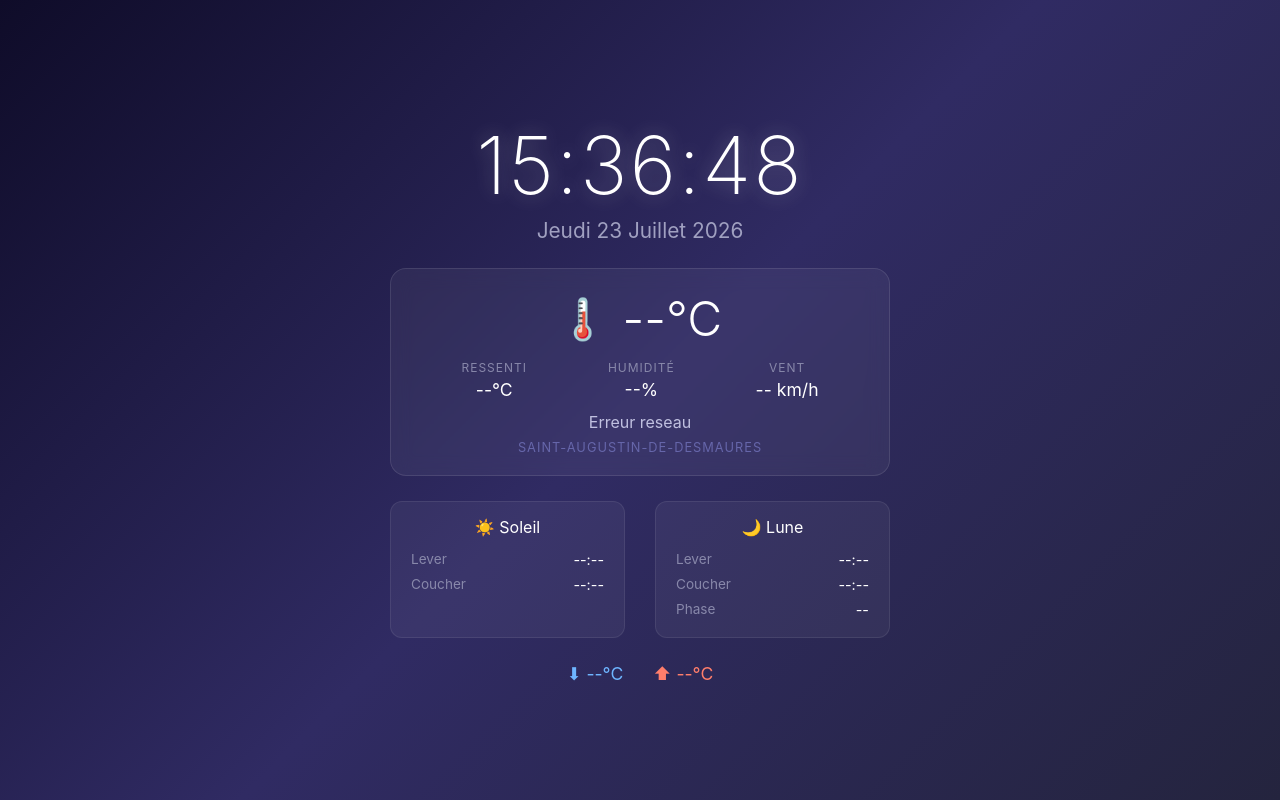
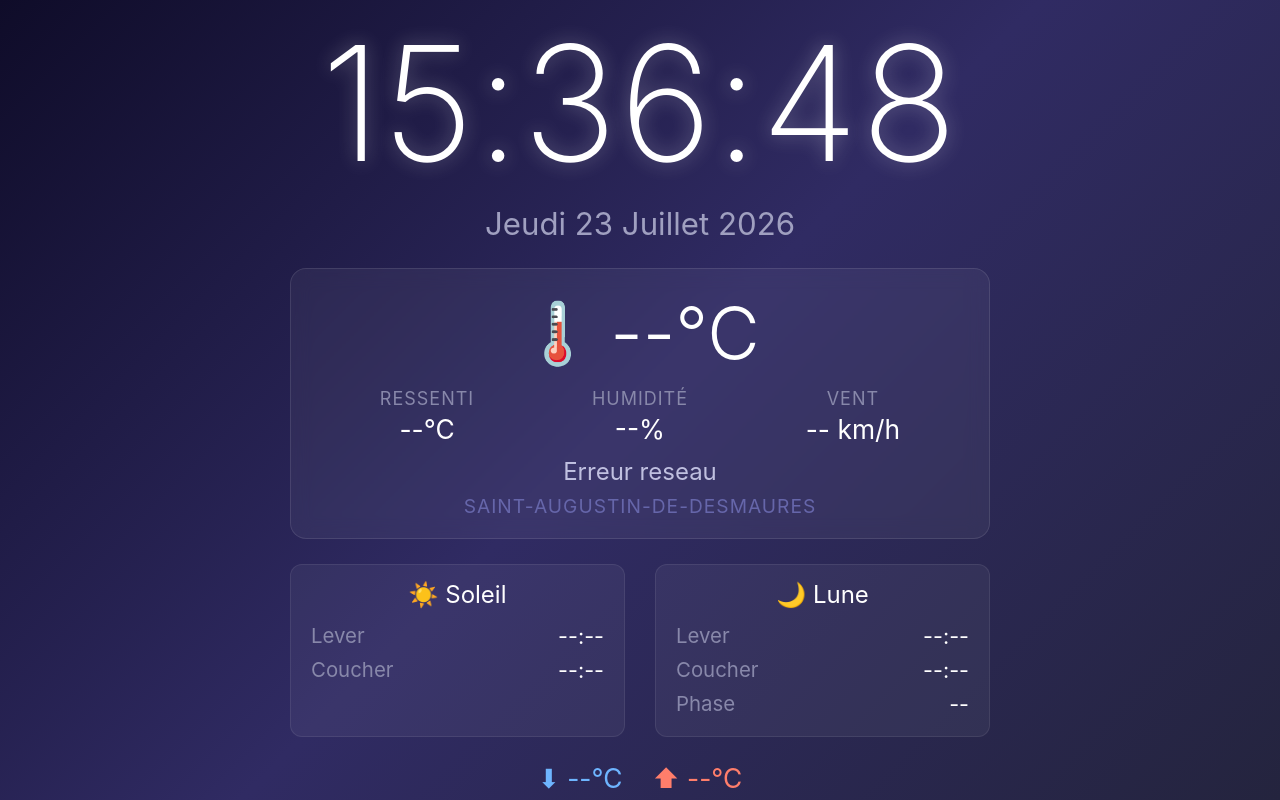
Before and after one commit to mbargone/Ipad-control-center, a Python web app: template templates/index.html in a window 1280 px wide. Run offline with Jinja, Linux system fonts and the light colour scheme; the template is opened without the code that fills it, so the values that code supplies are empty.

Commit message:
Augmentation tailles: horloge x2, reste +50%

```diff
--- a/static/style.css
+++ b/static/style.css
@@ -31,14 +31,14 @@
 }
 
 .time {
-    font-size: 5rem;
+    font-size: 10rem;
     font-weight: 200;
     letter-spacing: 2px;
     text-shadow: 0 0 20px rgba(255, 255, 255, 0.3);
 }
 
 .date {
-    font-size: 1.3rem;
+    font-size: 1.95rem;
     color: #a0a0c0;
     margin-top: 5px;
     text-transform: capitalize;
@@ -54,7 +54,7 @@
     -webkit-backdrop-filter: blur(10px);
     border: 1px solid rgba(255, 255, 255, 0.1);
     width: 100%;
-    max-width: 500px;
+    max-width: 700px;
 }
 
 .weather-header {
@@ -66,11 +66,11 @@
 }
 
 .weather-icon {
-    font-size: 2.5rem;
+    font-size: 3.75rem;
 }
 
 .weather-temp {
-    font-size: 3rem;
+    font-size: 4.5rem;
     font-weight: 300;
 }
 
@@ -87,25 +87,25 @@
 }
 
 .weather-detail .label {
-    font-size: 0.75rem;
+    font-size: 1.125rem;
     color: #8888aa;
     text-transform: uppercase;
     letter-spacing: 1px;
 }
 
 .weather-detail .value {
-    font-size: 1.1rem;
+    font-size: 1.65rem;
     margin-top: 4px;
 }
 
 .weather-condition {
-    font-size: 1rem;
+    font-size: 1.5rem;
     color: #c0c0e0;
     margin-top: 8px;
 }
 
 .location {
-    font-size: 0.8rem;
+    font-size: 1.2rem;
     color: #6666aa;
     margin-top: 8px;
     letter-spacing: 1px;
@@ -117,7 +117,7 @@
     display: flex;
     gap: 30px;
     width: 100%;
-    max-width: 500px;
+    max-width: 700px;
     justify-content: center;
 }
 
@@ -130,7 +130,7 @@
 }
 
 .astro-group h3 {
-    font-size: 1rem;
+    font-size: 1.5rem;
     font-weight: 400;
     margin-bottom: 10px;
     text-align: center;
@@ -144,11 +144,11 @@
 
 .astro-label {
     color: #8888aa;
-    font-size: 0.85rem;
+    font-size: 1.275rem;
 }
 
 .astro-value {
-    font-size: 0.9rem;
+    font-size: 1.35rem;
 }
 
 /* === Températures min/max === */
@@ -159,7 +159,7 @@
 .temp-range {
     display: flex;
     gap: 30px;
-    font-size: 1.1rem;
+    font-size: 1.65rem;
 }
 
 .temp-min {
@@ -185,7 +185,7 @@
     }
 
     .time {
-        font-size: 4rem;
+        font-size: 8rem;
     }
 
     .weather-section,
@@ -197,7 +197,7 @@
 /* === Petit écran iPad === */
 @media (max-width: 768px) {
     .time {
-        font-size: 3.5rem;
+        font-size: 7rem;
     }
 
     .dashboard {
```
